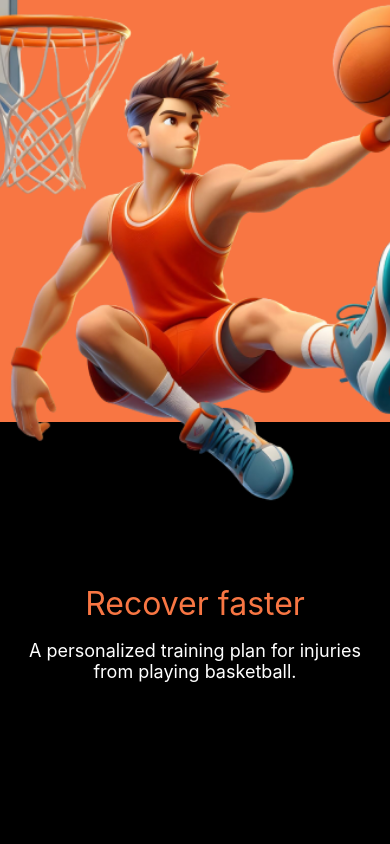
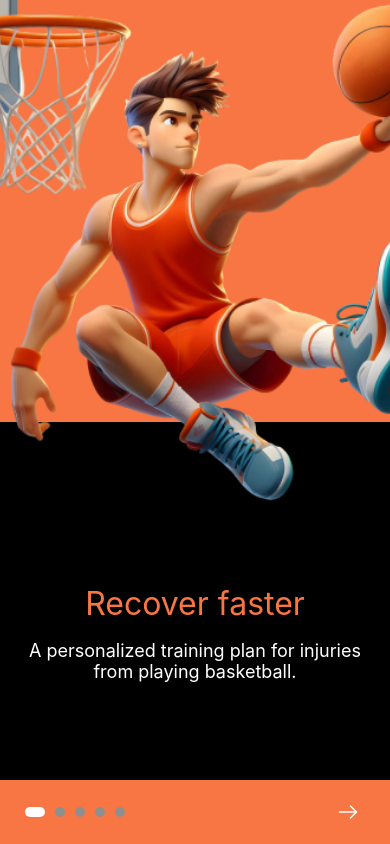
Before and after one commit to TalJa1/HoopHeal, a React Native app: screen /Onboarding in a window 390 px wide. Built offline with nearby package versions, Linux system fonts and the light colour scheme.

Commit message:
Add next arrow icon and implement pagination in Onboarding component

```diff
--- a/assets/svgIcon.tsx
+++ b/assets/svgIcon.tsx
@@ -7,6 +7,20 @@ import {SvgXml} from 'react-native-svg';
 
 export const test = (w?: any, h?: any, color?: any) => {
   const xml = ``;
+
+  return <SvgXml xml={xml} width={w} height={h} />;
+};
+
+export const nextArrowIcon = (w?: any, h?: any, color?: any) => {
+  const xml = `<svg width="24" height="24" viewBox="0 0 24 24" fill="none" xmlns="http://www.w3.org/2000/svg">
+<path d="M14.4299 5.93005L20.4999 12.0001L14.4299 18.0701" stroke=${
+    color ?? '#547958'
+  } stroke-width="1.5" stroke-miterlimit="10" stroke-linecap="round" stroke-linejoin="round"/>
+<path d="M3.5 12H20.33" stroke=${
+    color ?? '#547958'
+  } stroke-width="1.5" stroke-miterlimit="10" stroke-linecap="round" stroke-linejoin="round"/>
+</svg>
+`;
 
   return <SvgXml xml={xml} width={w} height={h} />;
 };
--- a/views/LoadingView.tsx
+++ b/views/LoadingView.tsx
@@ -1,8 +1,8 @@
 import {Image, StyleSheet, Text, View} from 'react-native';
-import React, {useEffect} from 'react';
+import React, {useCallback} from 'react';
 import {centerAll, containerStyle, text1, vh, vw} from '../services/styleProps';
 import AsyncStorage from '@react-native-async-storage/async-storage';
-import {useNavigation} from '@react-navigation/native';
+import {useFocusEffect, useNavigation} from '@react-navigation/native';
 import {NativeStackNavigationProp} from '@react-navigation/native-stack';
 
 const LoadingView = () => {
@@ -21,12 +21,16 @@ const LoadingView = () => {
     }
   };
 
-  useEffect(() => {
-    setTimeout(() => {
-      fetchToken();
-    }, 3000);
-  // eslint-disable-next-line react-hooks/exhaustive-deps
-  }, []);
+  useFocusEffect(
+    useCallback(() => {
+      const timer = setTimeout(() => {
+        fetchToken();
+      }, 3000);
+
+      return () => clearTimeout(timer);
+      // eslint-disable-next-line react-hooks/exhaustive-deps
+    }, []),
+  );
 
   return (
     <View style={[styles.container, centerAll, {rowGap: vh(2)}]}>
--- a/views/onboarding/Onboarding.tsx
+++ b/views/onboarding/Onboarding.tsx
@@ -1,19 +1,29 @@
+import React, {useState} from 'react';
 import {
   ScrollView,
   StatusBar,
   StyleSheet,
   Dimensions,
   View,
+  TouchableOpacity,
 } from 'react-native';
-import React from 'react';
 import {containerStyle} from '../../services/styleProps';
 import {SafeAreaView} from 'react-native-safe-area-context';
 import {onboardingData} from '../../services/renderData';
 import OnboardingComponent from '../../components/onboarding/OnboardingComponent';
+import {nextArrowIcon} from '../../assets/svgIcon';
 
 const {width: screenWidth} = Dimensions.get('window');
 
 const Onboarding = () => {
+  const [currentIndex, setCurrentIndex] = useState(0);
+
+  const handleNext = () => {
+    if (currentIndex < onboardingData.length - 1) {
+      setCurrentIndex(currentIndex + 1);
+    }
+  };
+
   return (
     <SafeAreaView style={styles.container}>
       <StatusBar barStyle="dark-content" backgroundColor={'#F87643'} />
@@ -21,7 +31,13 @@ const Onboarding = () => {
         horizontal
         pagingEnabled
         showsHorizontalScrollIndicator={false}
-        contentContainerStyle={styles.scrollViewContent}>
+        contentContainerStyle={styles.scrollViewContent}
+        scrollEnabled={false}
+        ref={ref => {
+          if (ref) {
+            ref.scrollTo({x: currentIndex * screenWidth, animated: true});
+          }
+        }}>
         {onboardingData.map((page, index) => (
           <View key={index} style={styles.page}>
             <OnboardingComponent
@@ -32,6 +48,19 @@ const Onboarding = () => {
           </View>
         ))}
       </ScrollView>
+      <View style={styles.footer}>
+        <View style={styles.pagination}>
+          {onboardingData.map((_, index) => (
+            <View
+              key={index}
+              style={[styles.dot, currentIndex === index && styles.activeDot]}
+            />
+          ))}
+        </View>
+        <TouchableOpacity style={styles.nextButton} onPress={handleNext}>
+          {nextArrowIcon(24, 24, '#FFFFFF')}
+        </TouchableOpacity>
+      </View>
     </SafeAreaView>
   );
 };
@@ -49,4 +78,30 @@ const styles = StyleSheet.create({
   page: {
     width: screenWidth,
   },
+  footer: {
+    flexDirection: 'row',
+    justifyContent: 'space-between',
+    alignItems: 'center',
+    paddingHorizontal: 20,
+    paddingVertical: 10,
+    backgroundColor: '#F87643',
+  },
+  pagination: {
+    flexDirection: 'row',
+    alignItems: 'center',
+  },
+  dot: {
+    width: 10,
+    height: 10,
+    borderRadius: 5,
+    backgroundColor: '#8F8F8F',
+    marginHorizontal: 5,
+  },
+  activeDot: {
+    width: 20,
+    backgroundColor: '#FFFFFF',
+  },
+  nextButton: {
+    padding: 10,
+  },
 });
```
